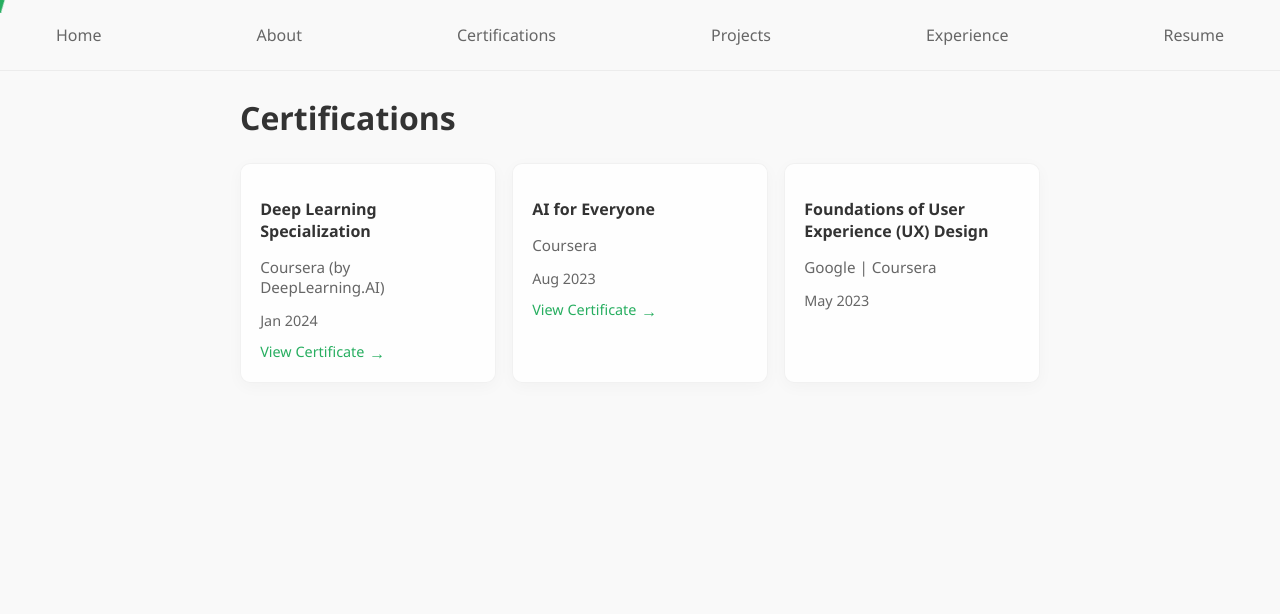
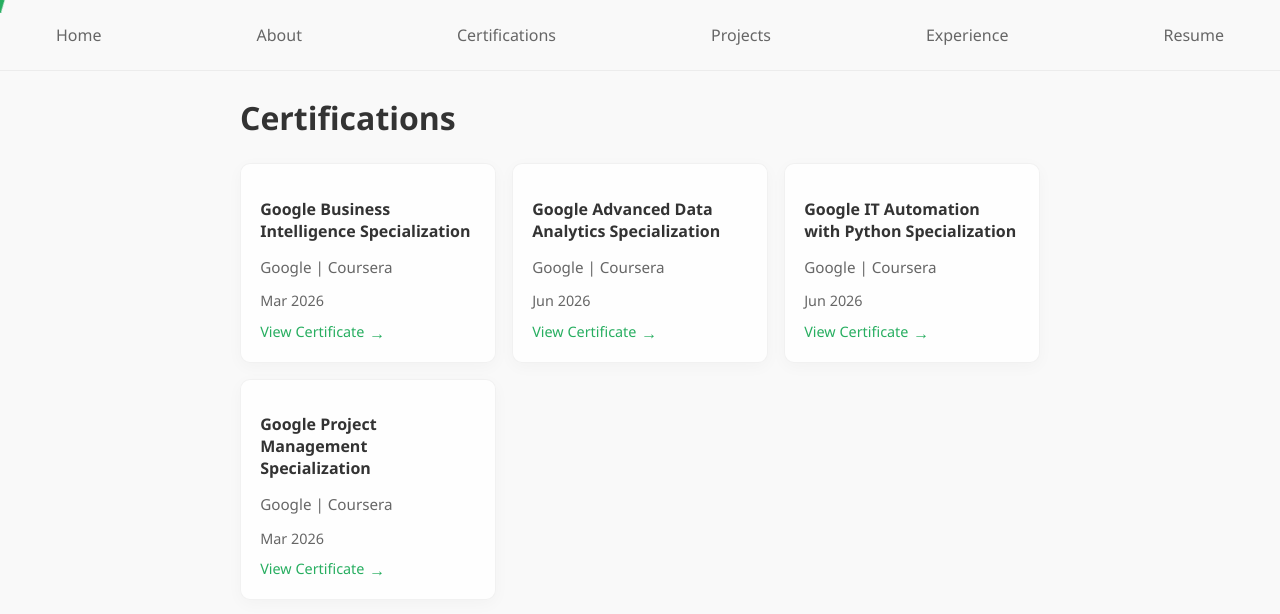
Before and after one commit to RashI0192/rashi-portfolio, a React (Vite) app: page /rashi-portfolio/certifications in a window 1280 px wide. Shown: the top 614 px of the page. Built offline with nearby package versions, Linux system fonts and the light colour scheme.

Commit message:
Update certifications and experience content

```diff
--- a/src/layouts/CertificationSection.jsx
+++ b/src/layouts/CertificationSection.jsx
@@ -4,22 +4,28 @@
 
 const certifications = [
   {
-    name: 'Deep Learning Specialization',
-    issuer: 'Coursera (by DeepLearning.AI)',
-    date: 'Jan 2024',
-    link: 'https://www.coursera.org/account/accomplishments/certificate/XYZ123',
+    name: 'Google Business Intelligence Specialization',
+    issuer: 'Google | Coursera',
+    date: 'Mar 2026',
+    link: 'https://coursera.org/share/626a89157be68e34a409d76faebbfcda',
   },
   {
-    name: 'AI for Everyone',
-    issuer: 'Coursera',
-    date: 'Aug 2023',
-    link: 'https://www.coursera.org/account/accomplishments/certificate/ABC456',
+    name: 'Google Advanced Data Analytics Specialization',
+    issuer: 'Google | Coursera',
+    date: 'Jun 2026',
+    link: 'https://coursera.org/share/b3cb96962acf2f9bba63259f115a6de5',
   },
   {
-    name: 'Foundations of User Experience (UX) Design',
+    name: 'Google IT Automation with Python Specialization',
     issuer: 'Google | Coursera',
-    date: 'May 2023',
-    link: '',
+    date: 'Jun 2026',
+    link: 'https://coursera.org/share/d9e23a912c892612ff39d9c97e64c550',
+  },
+  {
+    name: 'Google Project Management Specialization',
+    issuer: 'Google | Coursera',
+    date: 'Mar 2026',
+    link: 'https://coursera.org/share/0ed83f2b0989157b69602df0dba17476',
   },
 ];
 
--- a/src/layouts/ExperienceSection.jsx
+++ b/src/layouts/ExperienceSection.jsx
@@ -4,21 +4,32 @@
 
 const experienceData = [
   {
+  company: 'WorldQuant, Singapore',
+  year: 'Aug 2025 – Present',
+  role: 'Quantitative Research Consultant (Remote)',
+  tags: ['Quantitative Finance', 'Data Analysis','Internship'],
+  points: [
+    'Developed predictive quantitative alpha signals across global financial markets, applying data-driven analysis to identify patterns and evaluate investment hypotheses.',
+    'Researched, designed and evaluated 20+ systematic trading models using large-scale multi-market datasets, applying statistical analysis, simulation and iterative hypothesis testing to identify performance drivers and improve model outcomes.',
+    'Automated research and backtesting workflows through the WorldQuant BRAIN API, analysing model performance and synthesising findings into actionable insights for systematic strategy development.',
+  ],
+},
+  {
   company: 'Panasonic, Singapore',
   year: 'Jan 2026 – May 2026',
   role: 'GEN AI Intern',
-    tags: ['Internship', 'Artificial Intelligence', 'Generative AI'],
+  tags: ['Internship', 'Artificial Intelligence'],
   points: [
-      'Benchmarked and stress-tested 12+ SOTA generative AI models to identify high-quality data generators for deep learning training.',
-      'Architected and automated an image generation + filtering pipeline that produced 30K+ high-quality training images.',
-      'Optimized dataset quality using generative AI, improving reliability of data for model development and evaluation.',
+    'Translated the requirement to operate a single LLM across standard and safety modes into a plug-and-play guardrail architecture, replacing a two-model approach with lightweight adapters to improve operational efficiency and flexibility.',
+    'Designed and evaluated the solution across 3 transformer architectures, comparing alternative approaches for pre-generation content screening and achieving 96.7% detection accuracy.',
+    'Optimised and validated the adapter-based approach, enabling reliable switching between standard and guardrail behaviours at runtime with zero failures across testing.',
   ],
 },
   {
     company: 'Peach Lab ETH Zurich, Switzerland',
     year: 'Sept 2025 – Dec 2025',
     role: 'Semester Project Mobility',
-    tags: ['Research', 'UX Research', 'Data Analysis'],
+    tags: ['Research', 'Data Analysis', 'Software Engineering'],
     points: [
       'Led user-centered design through end-to-end UX research methods, conducting 11 user interviews and 43 user surveys, performing research synthesis to generate actionable user insights, personas, and user journeys that informed 3 iterative design prototypes.',
       'Conducted A/B testing on context-aware nudges and visual feedback, and analyzed usability and interaction data with computational methods and cognitive modeling to optimize the UI designs and improve independent thinking behaviors by 35%.',
@@ -27,32 +38,21 @@
   },
   {
     company: 'Tan Tock Seng Hospital, Singapore',
-    year: 'Aug 2025 – Present',
-    role: 'Software Automation (Venture Project)',
-    tags: ['Software Engineering', 'Machine Learning', 'Automation'],
+    year: 'Aug 2025 – Nov 2025',
+    role: 'Software Automation (Remote)',
+    tags: ['Software Engineering', 'Industry Project', 'Automation', 'Machine Learning'],
     points: [
       'Deployed an end-to-end ML automation pipeline integrating FastAPI, UiPath, and Streamlit, enabling classification of 100+ emails per run with confidence-based routing and human-in-the-loop review.',
       'Architected and augmented a medical email dataset across 9 classes, generating 5× more minority-class samples using templating and LLM-based synthesis to resolve severe class imbalance.',
       'Trained and benchmarked 7 NLP models (BERT, RoBERTa, mDeBERTa, hybrid real+synthetic) and achieved 95% accuracy / 0.95 weighted F1, outperforming real-only and zero-shot baselines.',
     ],
   },
-  {
-    company: 'WorldQuant, Singapore',
-    year: 'Aug 2025 – Present',
-    role: 'Quantitative Finance Research Consultant',
-    tags: ['Quantitative Finance', 'Data Analysis', 'Predictive Modeling'],
-    points: [
-      "Ranked in the top 7% of 150,000 participants on WorldQuant's BRAIN platform by designing predictive models for market insights.",
-      'Developed and submitted 20+ predictive models leveraging multi-region datasets to support data-driven trading strategies.',
-      'Collaborated within a global research community to refine model accuracy and enhance financial forecasting outcomes.',
-      'Applied advanced data analysis, statistical methods, and simulation techniques to generate actionable insights for investment decisions.',
-    ],
-  },
+
   {
     company: 'Fallgard, India',
     year: 'May 2025 – Jul 2025',
     role: 'Computer Vision & Edge AI Intern',
-    tags: ['Internship', 'Computer Vision', 'Edge AI', 'Machine Learning'],
+    tags: ['Internship', 'Computer Vision', 'Machine Learning'],
     points: [
       'Replaced heuristic pose estimation with an unsupervised anomaly detection model using time-series pose data and preprocessing, boosting real-time fall detection accuracy by 25% through user behaviour modelling.',
       'Led data acquisition, augmentation, and model optimisation to evaluate algorithm robustness, improving deployment efficiency by 40%.',
@@ -63,7 +63,7 @@
     company: 'Singtel PEAK X NTU Programme, Singapore',
     year: 'Jun 2025 – July 2025',
     role: 'Audit Leadership Fellowship',
-    tags: ['Internship', 'Leadership', 'Communication', 'Business Strategy'],
+    tags: ['Internship', 'Leadership', 'Communication', 'Data Analysis'],
     points: [
       'Selected as 1 of 30 fellows (from 300+ applicants) for the Singtel–NTU Leadership Development Fellowship, emphasizing business strategy, design thinking and innovation.',
       'Co-drove an Audit business case study and design thinking sprints with a team of 5 under the guidance of Singtel Audit Directors, uncovering process inefficiencies worth ~1,200 hours annually to shape AI integrations aligned with Singtel goals.',
@@ -73,9 +73,9 @@
   },
   {
     company: 'NTU (URECA Programme), Singapore',
-    year: 'Aug 2024 – Present',
+    year: 'Aug 2024 – April 2025',
     role: 'Undergraduate Researcher',
-    tags: ['Research', 'Fellowship', 'Artificial Intelligence'],
+    tags: ['Research','Ethics in AI','Artificial Intelligence'],
     points: [
       'Applied advanced mechanistic interpretability techniques to transformer-based RL agents using TransformerLens, analyzing over 120M model parameters for decision pathway tracing.',
       'Deconstructed attention head circuits and activation patterns across layers, improving policy explainability and boosting interpretability precision by 30%.',
@@ -86,7 +86,7 @@
     company: 'International Conference of Undergraduate Research (ICUR)',
     year: 'Jun 2025',
     role: 'ICUR 2025 Presenter',
-    tags: ['Research', 'Public Speaking', 'Communication'],
+    tags: ['Research', 'Communication','Ethics in AI'],
     points: [
       'Selected among 300+ global undergraduate researchers across 18+ institutions to present research on transparency in reinforcement learning agents.',
       'Delivered live presentation titled “Enhancing Transparency in AI: Uncovering Knowledge in Reinforcement Learning Agents” to an audience spanning 15 countries and 6 continents.',
@@ -97,7 +97,7 @@
     company: 'National Healthcare Group (NHG), Singapore',
     year: 'Jan 2025 – March 2025',
     role: 'AI Engineer Intern (Venture Project with NTU)',
-    tags: ['Internship', 'Machine Learning', 'Computer Vision'],
+    tags: ['Internship', 'Machine Learning', 'Data Analysis'],
     points: [
       'Co-developed AI-powered diagnostic tool for early detection of diabetic foot ulcers, impacting 200,000+ diabetic patients across Singapore.',
       'Built and deployed 4 angiosome-specific CNN models with symmetry detection and preprocessing pipelines, achieving 93% test accuracy and a 10% reduction in false positives.',
@@ -108,7 +108,7 @@
     company: 'IEEE NTU Student Chapter',
     year: 'August 2023 – April 2025',
     role: 'Marketing Director',
-    tags: ['Leadership', 'Extracurricular', 'Communication', 'Creative Design'],
+    tags: ['Leadership', 'Extracurricular', 'Communication'],
     points: [
       'Secured SGD 10,000+ sponsorships by designing pitch decks and fostering industry relationships with corporate and alumni partners.',
       'Led end-to-end marketing for flagship event (500+ attendees), increasing registration by 40% and LinkedIn engagement by 20%.',
@@ -131,7 +131,7 @@
     company: 'NTU Open Source Society (Finance AI Project)',
     year: 'December 2024 – March 2025',
     role: 'Machine Learning Engineer',
-    tags: ['Machine Learning', 'Software Engineering', 'Quantitative Finance'],
+    tags: ['Machine Learning', 'Software Engineering', 'Extracurricular', 'Leadership'],
     points: [
       'Engineered an end-to-end AI-driven financial planning platform, integrating Gradient Boosting models and LSTM time-series forecasting for stock and budget prediction.',
       'Achieved R² = 0.87 for stock return predictions and implemented a risk-tiered health score system for long-term financial decision support.',
@@ -143,7 +143,7 @@
     company: 'Earthlink NTU',
     year: 'Sep 2023 – March 2025',
     role: 'Publicity Officer',
-    tags: ['Extracurricular', 'Creative Design', 'Communication'],
+    tags: ['Extracurricular', 'Communication'],
     points: [
       'Overhauled website architecture and UI/UX, increasing average user time-on-site by 35% and reducing bounce rate by 18%.',
       'Designed 30+ branded graphics for sustainability campaigns, leading to a 25% spike in student engagement across Instagram and Telegram.',
@@ -166,25 +166,17 @@
 const allTags = [
   'Internship',
   'Research',
-  'Fellowship',
+  'Industry Project',
+  'Machine Learning',
   'Leadership',
   'Extracurricular',
   'Communication',
-  'Creative Design',
-  'Public Speaking',
   'Ethics in AI',
   'Artificial Intelligence',
-  'Generative AI',
-  'Machine Learning',
-  'Computer Vision',
-  'Edge AI',
   'Software Engineering',
   'Automation',
   'Data Analysis',
-  'Predictive Modeling',
   'Quantitative Finance',
-  'UX Research',
-  'Business Strategy',
 ];
 
 const ExperienceSection = () => {
```
Lines whose indentation alone changed are shown as unchanged.
